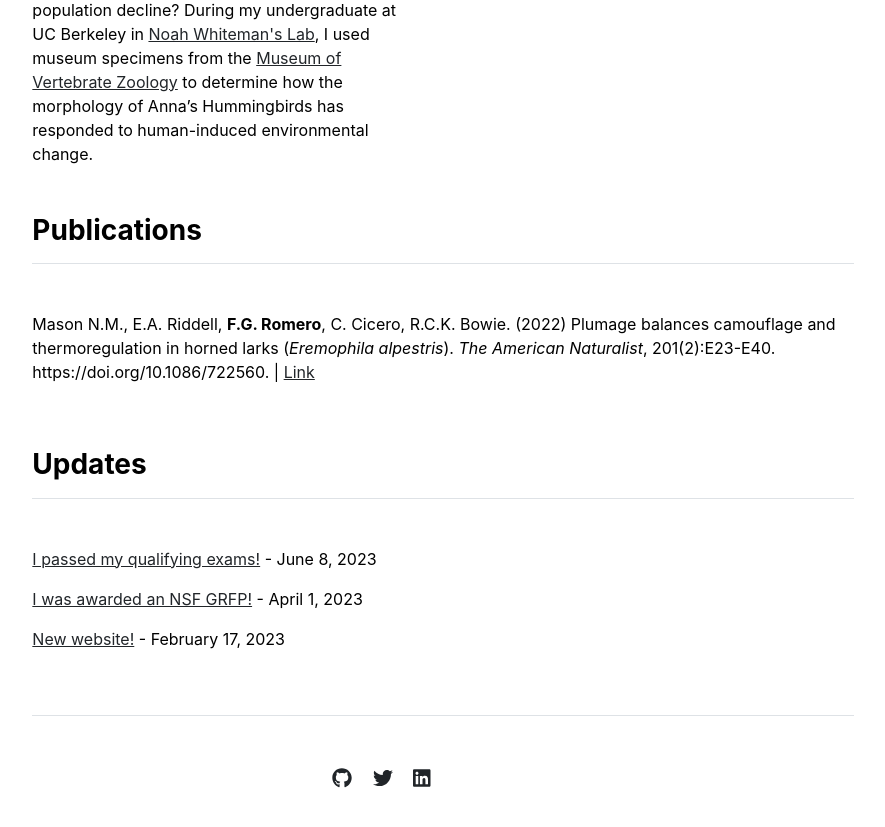
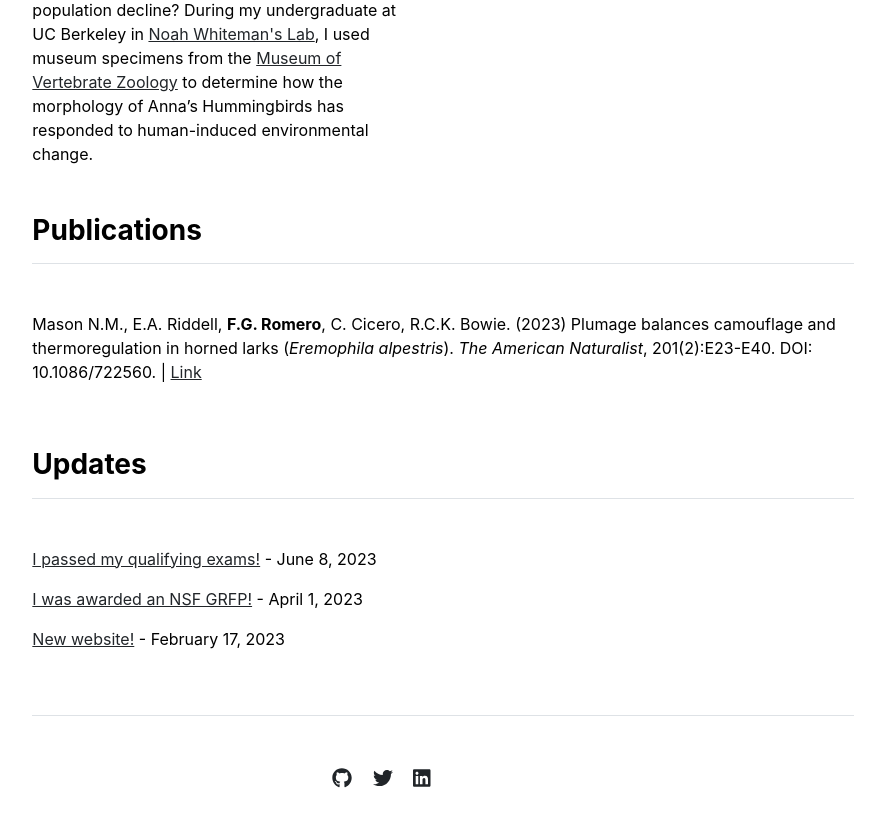
Before and after one commit to faye-romero/faye-romero.github.io, a Jekyll site: the page built from index.md, in a window 1280 px wide, cut to the strip 481-1371 px from the top of the page. Shown: the top 827 px of the strip, without its empty margins (197-1082 px from the left). Built offline with Jekyll 4.4.1, drawn with Linux system fonts in a browser that asks for light colours; part of the change alters nothing that is shown.

Commit message:
More updates

```diff
--- a/_data/publications.yml
+++ b/_data/publications.yml
@@ -1,7 +1,7 @@
 featured:
-- {name: 'Mason N.M., E.A. Riddell, <b>F.G. Romero</b>, C. Cicero, R.C.K. Bowie. (2022) Plumage balances camouflage and thermoregulation in horned larks (<i>Eremophila alpestris</i>). <i>The American Naturalist</i>, 201(2):E23-E40. https://doi.org/10.1086/722560.', url: 'https://www.journals.uchicago.edu/doi/10.1086/722560'}
+- {name: 'Mason N.M., E.A. Riddell, <b>F.G. Romero</b>, C. Cicero, R.C.K. Bowie. (2023) Plumage balances camouflage and thermoregulation in horned larks (<i>Eremophila alpestris</i>). <i>The American Naturalist</i>, 201(2):E23-E40. DOI: 10.1086/722560.', url: 'https://www.journals.uchicago.edu/doi/10.1086/722560'}
 
 index:
-- {name: 'Mason N.M., E.A. Riddell, <b>F.G. Romero</b>, C. Cicero, R.C.K. Bowie. (2022) Plumage balances camouflage and thermoregulation in horned larks (<i>Eremophila alpestris</i>). <i>The American Naturalist</i>, 201(2):E23-E40. https://doi.org/10.1086/722560.', url: 'https://www.journals.uchicago.edu/doi/10.1086/722560'}
+- {name: 'Mason N.M., E.A. Riddell, <b>F.G. Romero</b>, C. Cicero, R.C.K. Bowie. (2023) Plumage balances camouflage and thermoregulation in horned larks (<i>Eremophila alpestris</i>). <i>The American Naturalist</i>, 201(2):E23-E40. DOI: 10.1086/722560.', url: 'https://www.journals.uchicago.edu/doi/10.1086/722560'}
 
 - {name: '<i>Under review</i>. Porter, C.K., <b>F.G. Romero</b>, D.C. Adams, R.C.K. Bowie, E.A. Riddell. (2023) Adaptive and non-adaptive convergent evolution in feather reflectance of Channel Islands songbirds. <i>Proceedings of the National Academy of Sciences</i>.'}
```
